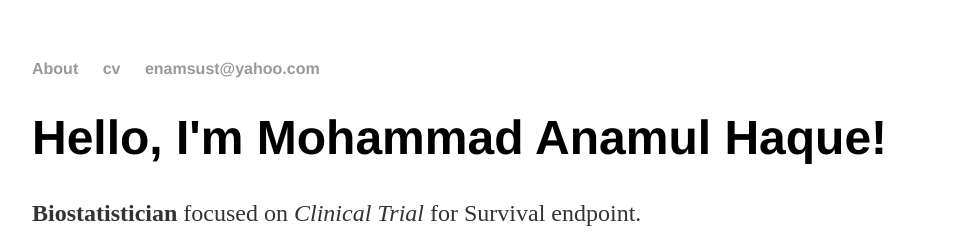
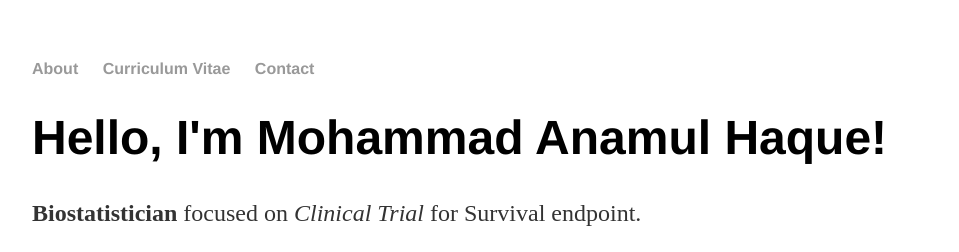
Before and after one commit to haquemdanamul/haquemdanamul, a Jekyll site: the page built from index.html, in a window 1280 px wide. Shown: the top 252 px of the page, without its empty margins (160-1119 px from the left). Built offline with Jekyll 4.4.1, drawn with Linux system fonts in a browser that asks for light colours.

Commit message:
Update default.html

```diff
--- a/_layouts/default.html
+++ b/_layouts/default.html
@@ -10,8 +10,8 @@
 	    		<ul>
 
 		        	<li><a href="/about">About</a></li>
-	        		<li><a href="/cv">cv</a></li>
-				<li><a href="mailto:enamsust@yahoo.com">enamsust@yahoo.com</a></li>
+	        		<li><a href="/cv">Curriculum Vitae</a></li>
+				<li><a href="/contact">Contact</a></li>
 	    		</ul>
 			</nav>
 			<div class="container">
```
